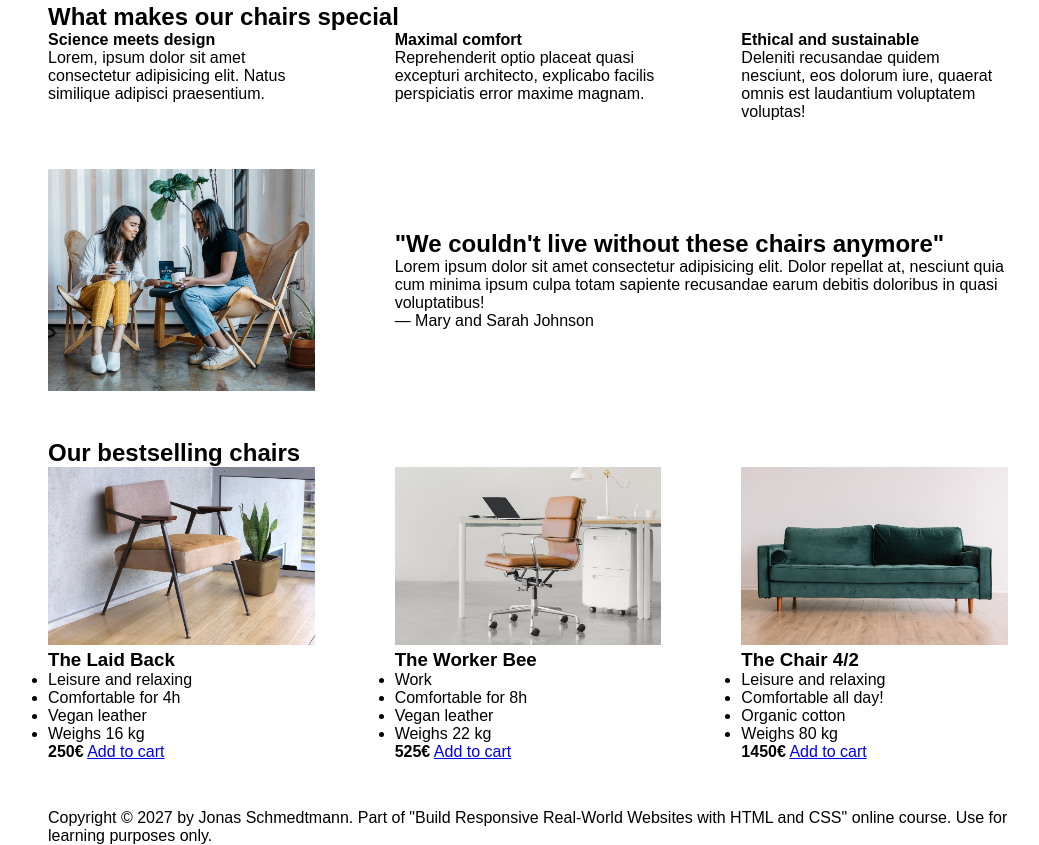
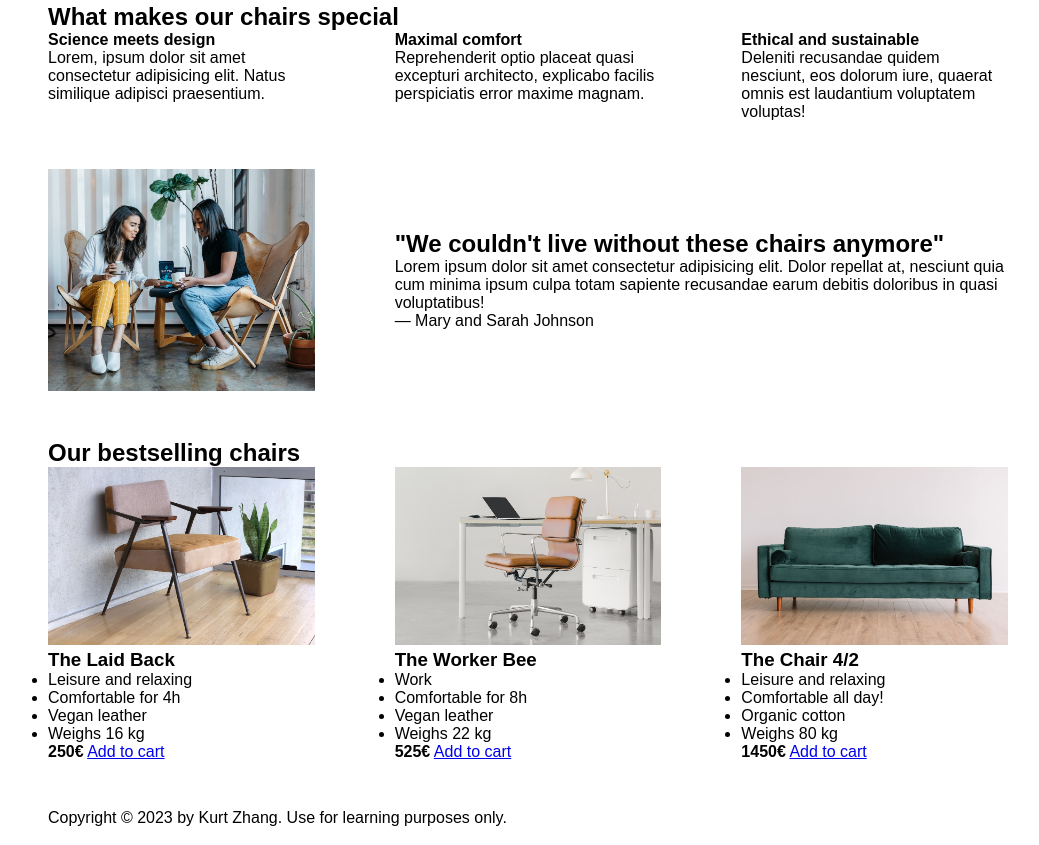
Before and after one commit to lazyykurt/chairweb, a plain HTML site: page index.html in a window 1280 px wide. Shown: the part 533-1378 px from the top of the page, without its empty margins (112-1151 px from the left). Drawn offline with Linux system fonts and the light colour scheme.

Commit message:
Update index.html

```diff
--- a/index.html
+++ b/index.html
@@ -153,8 +153,8 @@
       </section>
 
       <footer>
-        Copyright &copy; 2027 by Jonas Schmedtmann. Part of "Build Responsive
-        Real-World Websites with HTML and CSS" online course. Use for learning
+        Copyright &copy; 2023 by Kurt
+        Zhang. Use for learning
         purposes only.
       </footer>
     </div>
```
